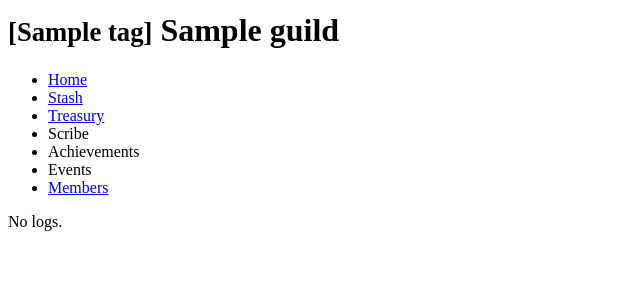
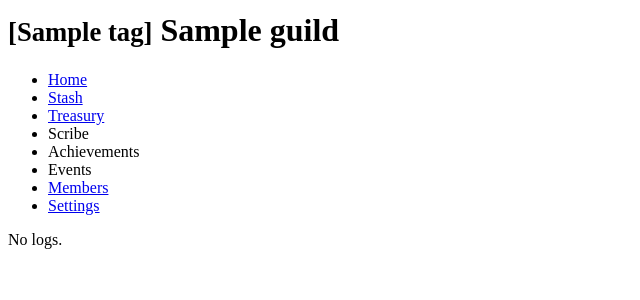
Before and after one commit to thoanny/guild-o-tron, a Symfony app: template templates/guild/show.html.twig in a window 1280 px wide. Shown: the part 409-709 px from the top of the page, without its empty margins (0-640 px from the left). Run offline with Twig, Linux system fonts and the light colour scheme; the template is opened without the code that fills it: most values are stand-ins (such as "Sample title", 1, 10 or a date in 2020); some libraries are stand-ins or nearby versions.

Commit message:
Added base guild settings page

```diff
--- /dev/null
+++ b/templates/guild/_settings.html.twig
@@ -0,0 +1 @@
+<h2>Settings</h2>
--- a/templates/guild/show.html.twig
+++ b/templates/guild/show.html.twig
@@ -20,6 +20,7 @@
         <li>Achievements</li>
         <li>Events</li>
         <li><a href="{{ path('guilds_members', {'slug': guild.slug}) }}">Members</a></li>
+        <li><a href="{{ path('guilds_settings', {'slug': guild.slug}) }}">Settings</a></li>
       </ul>
     </nav>
 
@@ -43,6 +44,8 @@
     SCRIBE
   {% elseif view is defined and view == 'members' %}
     {% include 'guild/_members.html.twig' with {'members': members} %}
+  {% elseif view is defined and view == 'settings' %}
+    {% include 'guild/_settings.html.twig' %}
   {% else %}
     {% include 'guild/_logs.html.twig' with {'logs': logs} %}
   {% endif %}
```
Also changed, not shown: src/Controller/GuildController.php (+22 -0 lines).
